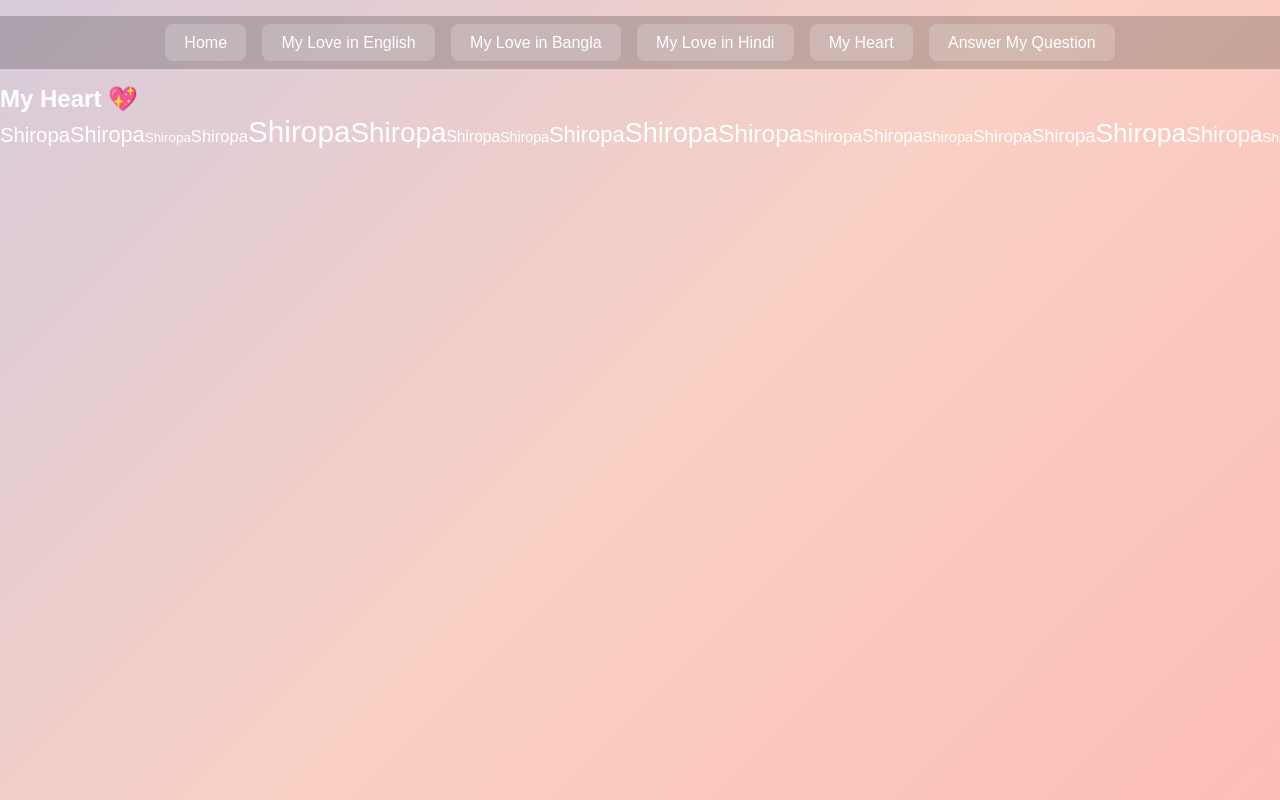
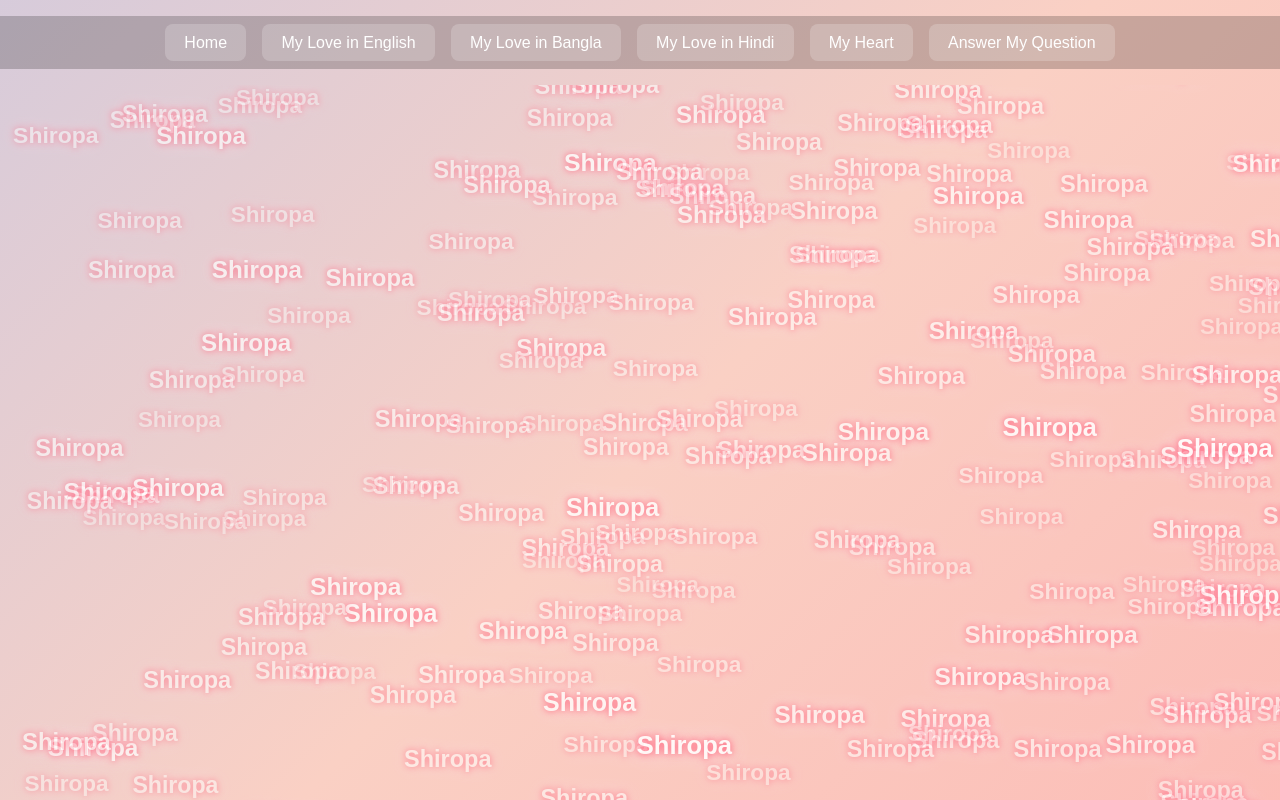
Before and after one commit to askmesupu/lastandfinal, a React (Create React App) app: page /myheart in a window 1280 px wide. Built offline with nearby package versions, Linux system fonts and the light colour scheme.

Commit message:
Update MyHeart.js

```diff
--- a/src/pages/MyHeart.js
+++ b/src/pages/MyHeart.js
@@ -1,39 +1,45 @@
 import React, { useEffect, useState } from "react";
+import "../index.css";
 
 export default function MyHeart() {
   const [words, setWords] = useState([]);
 
   useEffect(() => {
-    const newWords = [];
-    for (let i = 0; i < 100; i++) {
-      newWords.push({
-        id: i,
-        left: Math.random() * 90 + "vw",
-        delay: Math.random() * 10 + "s",
-        size: Math.random() * 1.2 + 0.8 + "rem",
-      });
-    }
-    setWords(newWords);
+    // 200টা "Shiropa" তৈরি করব
+    const temp = Array.from({ length: 200 }, (_, i) => ({
+      id: i,
+      x: Math.random() * window.innerWidth,
+      y: Math.random() * window.innerHeight,
+      duration: 12 + Math.random() * 20, // বিভিন্ন গতি
+      delay: Math.random() * 5,
+      rotate: Math.random() * 360,
+    }));
+    setWords(temp);
   }, []);
 
   return (
-    <section className="page">
-      <h1>My Heart 💖</h1>
-      <div className="shiropa-container">
-        {words.map((w) => (
+    <main className="page">
+      <div className="floating-container">
+        {words.map((word) => (
           <span
-            key={w.id}
-            className="shiropa-word"
+            key={word.id}
+            className="floating-word"
             style={{
-              left: w.left,
-              animationDelay: w.delay,
-              fontSize: w.size,
+              left: word.x,
+              top: word.y,
+              animationDuration: `${word.duration}s`,
+              animationDelay: `${word.delay}s`,
+              transform: `rotate(${word.rotate}deg)`,
             }}
           >
             Shiropa
           </span>
         ))}
       </div>
-    </section>
+
+      <div className="glow-text">
+        In my heart beats there is only one name – Shiropa
+      </div>
+    </main>
   );
-    }
+              }
```
